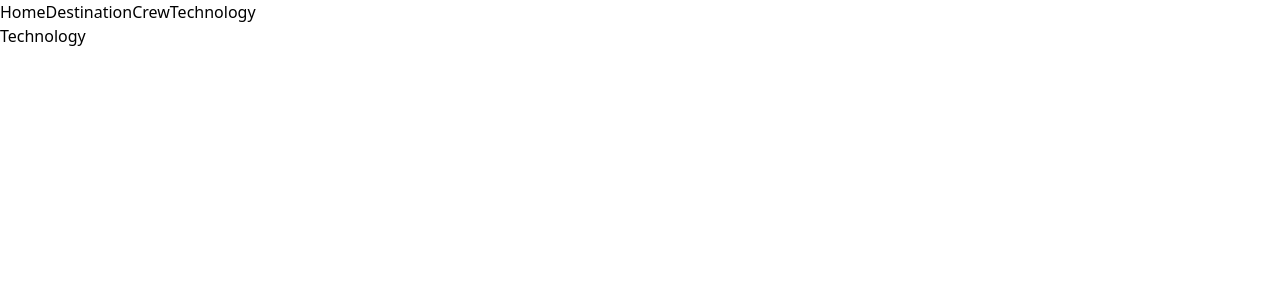
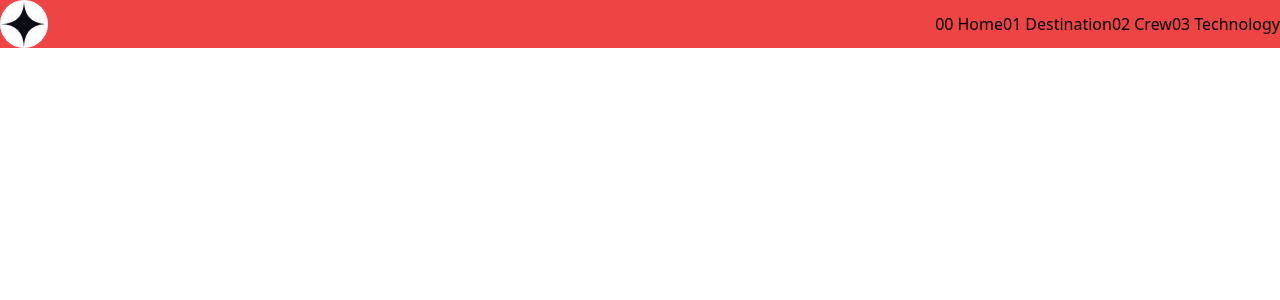
Before and after one commit to f1x3d49/frontendmentor-space, a React (Create React App) app in the folder frontend/: page /technology in a window 1280 px wide. Shown: the top 300 px of the page. Built offline with nearby package versions, Linux system fonts and the light colour scheme; a web font is replaced by a local one.

Commit message:
working on the navbar

```diff
--- a/frontend/src/App.js
+++ b/frontend/src/App.js
@@ -1,36 +1,22 @@
-import { Link, Route, Routes } from "react-router-dom";
+import { Route, Routes } from "react-router-dom";
 
 // Page Components
 import Home from "./pages/Home.js";
 import Destiantion from "./pages/Destination.js";
 import Crew from "./pages/Crew.js";
 import Technology from "./pages/Technology";
+import Navbar from "./components/Navbar.js";
 
 function App() {
   return (
-    <div className="App">
-      <nav>
-        <ul>
-          <Link to="/" className="list">
-            Home
-          </Link>
-          <Link to="/destination" className="list">
-            Destination
-          </Link>
-          <Link to="/crew" className="list">
-            Crew
-          </Link>
-          <Link to="/technology" className="list">
-            Technology
-          </Link>
-        </ul>
-      </nav>
+    <div className="w-full min-h-screen">
       <Routes>
         <Route path="/" element={<Home />} />
         <Route path="/destination" element={<Destiantion />} />
         <Route path="/crew" element={<Crew />} />
         <Route path="/technology" element={<Technology />} />
       </Routes>
+      <Navbar />
     </div>
   );
 }
--- /dev/null
+++ b/frontend/src/components/Navbar.js
@@ -0,0 +1,43 @@
+import React from "react";
+import logo from "../assets/shared/logo.svg";
+import { Link } from "react-router-dom";
+
+const Navbar = () => {
+  return (
+    <nav className="absolute top-0 w-full bg-red-500 flex justify-between">
+      <img
+        src={logo}
+        alt="Space Logo"
+        className="mb:w-10 mb:h-10 tb:w-12 tb:h-12"
+      />
+      <ul className="flex items-center justify-center">
+        <li>
+          <Link to="/" className="flex gap-1">
+            <h1>00</h1>
+            <p>Home</p>
+          </Link>
+        </li>
+        <li>
+          <Link to="/destination" className="flex gap-1">
+            <h1>01</h1>
+            <p>Destination</p>
+          </Link>
+        </li>
+        <li>
+          <Link to="/crew" className="flex gap-1">
+            <h1>02</h1>
+            <p>Crew</p>
+          </Link>
+        </li>
+        <li>
+          <Link to="/technology" className="flex gap-1">
+            <h1>03</h1>
+            <p>Technology</p>
+          </Link>
+        </li>
+      </ul>
+    </nav>
+  );
+};
+
+export default Navbar;
--- a/frontend/src/pages/Home.js
+++ b/frontend/src/pages/Home.js
@@ -1,7 +1,9 @@
 import React from "react";
 
 const Home = () => {
-  return <div>Home</div>;
+  return (
+    <section className="bg-fixed bg-no-repeat bg-cover bg-bgHomeMobile tb:bg-bgHomeTablet dt:bg-bgHomeDesktop text-white w-full h-screen pt-8"></section>
+  );
 };
 
 export default Home;
--- a/frontend/tailwind.config.js
+++ b/frontend/tailwind.config.js
@@ -13,6 +13,16 @@ module.exports = {
         bellefair: ["Bellefair", "serif"],
         barlow: ["Barlow", "sans-serif"],
       },
+      screens: {
+        mb: "375px",
+        tb: "768px",
+        dt: "1440px",
+      },
+      backgroundImage: {
+        bgHomeMobile: "url('/src/assets/home/background-home-mobile.jpg')",
+        bgHomeTablet: "url(/src/assets/home/background-home-tablet.jpg)",
+        bgHomeDesktop: "url(/src/assets/home/background-home-desktop.jpg)",
+      },
     },
   },
   plugins: [],
```
